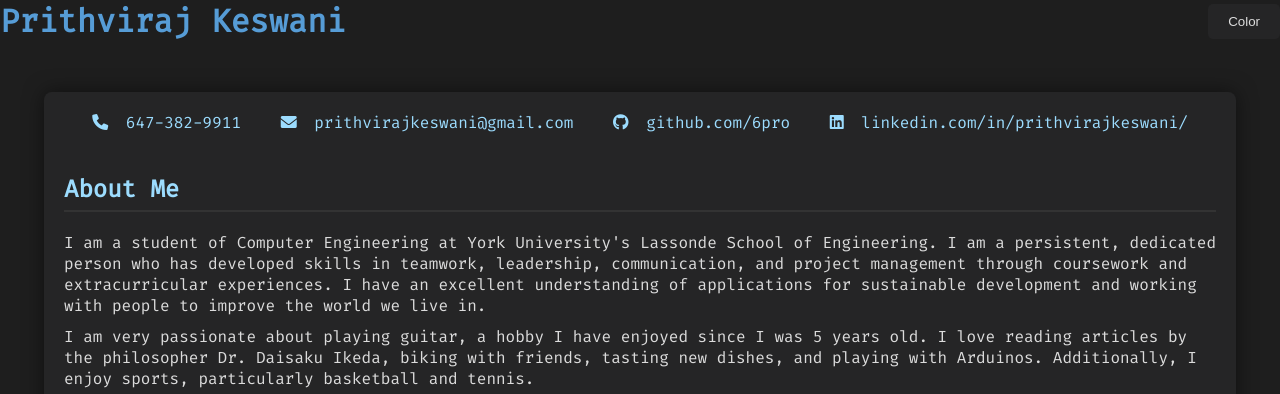
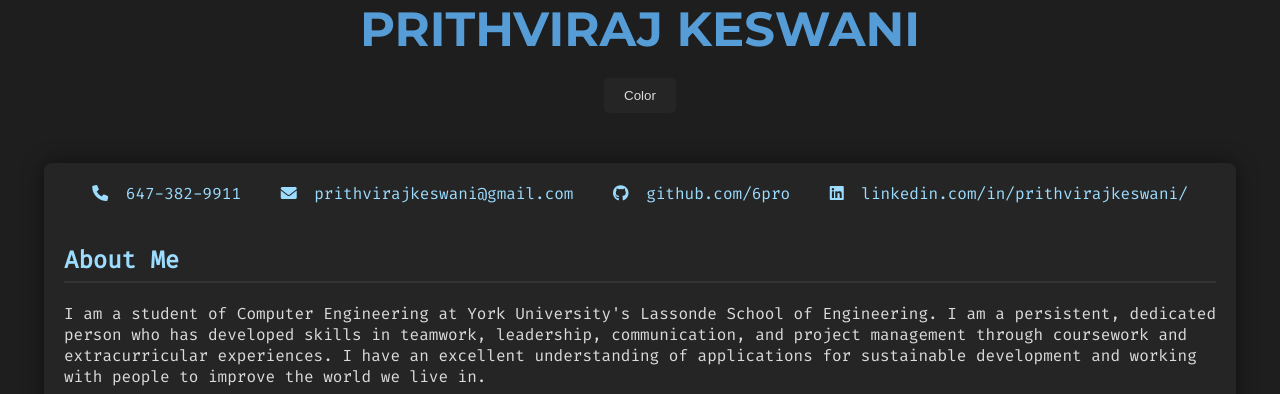
Before and after one commit to 6pro/6pro.github.io, a plain HTML site: page index.html in a window 1280 px wide. Shown: the top 394 px of the page. Drawn offline with Linux system fonts and the light colour scheme.

Commit message:
Update index.html
fhso;ihvsd

```diff
--- a/index.html
+++ b/index.html
@@ -8,7 +8,7 @@
     <title>Prithviraj Keswani's Portfolio</title>
     <link rel="stylesheet" href="https://cdnjs.cloudflare.com/ajax/libs/font-awesome/6.0.0-beta3/css/all.min.css" integrity="sha384-k6RqeWeci5ZR/Lv4MR0sA0FfDOMt23cez/3paNdF+Z9FrM2i3qZ1OXFjTI9U5oy9" crossorigin="anonymous">
     <style>
-        @import url('https://fonts.googleapis.com/css2?family=Fira+Code&display=swap');
+        @import url('https://fonts.googleapis.com/css2?family=Fira+Code&family=Montserrat:wght@700&display=swap');
 
         :root {
             --bg-color: #1e1e1e;
@@ -52,15 +52,18 @@
 
         header {
             display: flex;
-            justify-content: space-between;
+            flex-direction: column;
             align-items: center;
             margin-bottom: 40px;
+            animation: fadeIn 2s ease-in-out;
         }
 
         header h1 {
             margin: 0;
-            font-size: 2em;
+            font-size: 3em;
             color: var(--header-color);
+            font-family: 'Montserrat', sans-serif;
+            text-align: center;
         }
 
         .theme-toggle {
@@ -71,6 +74,7 @@
             cursor: pointer;
             border-radius: 5px;
             transition: background-color 0.3s ease, color 0.3s ease;
+            margin-top: 20px;
         }
 
         .theme-toggle:hover {
@@ -183,7 +187,7 @@
 
 <body>
     <header>
-        <h1>Prithviraj Keswani</h1>
+        <h1>PRITHVIRAJ KESWANI</h1>
         <button class="theme-toggle" onclick="toggleTheme()">Color</button>
     </header>
     <div class="container fade-in">
@@ -229,7 +233,9 @@
     </div>
     <script>
         function toggleTheme() {
-            document.body.classList.toggle('light-theme');
+            document.body.classList.toggle('light
+
+-theme');
         }
     </script>
 </body>
```
